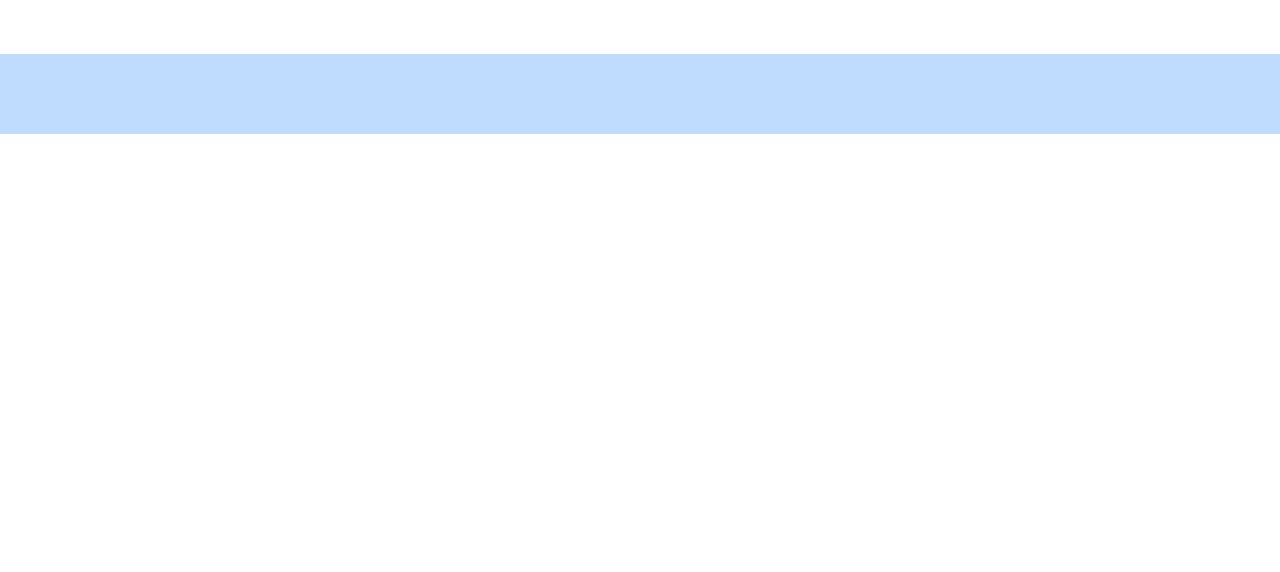
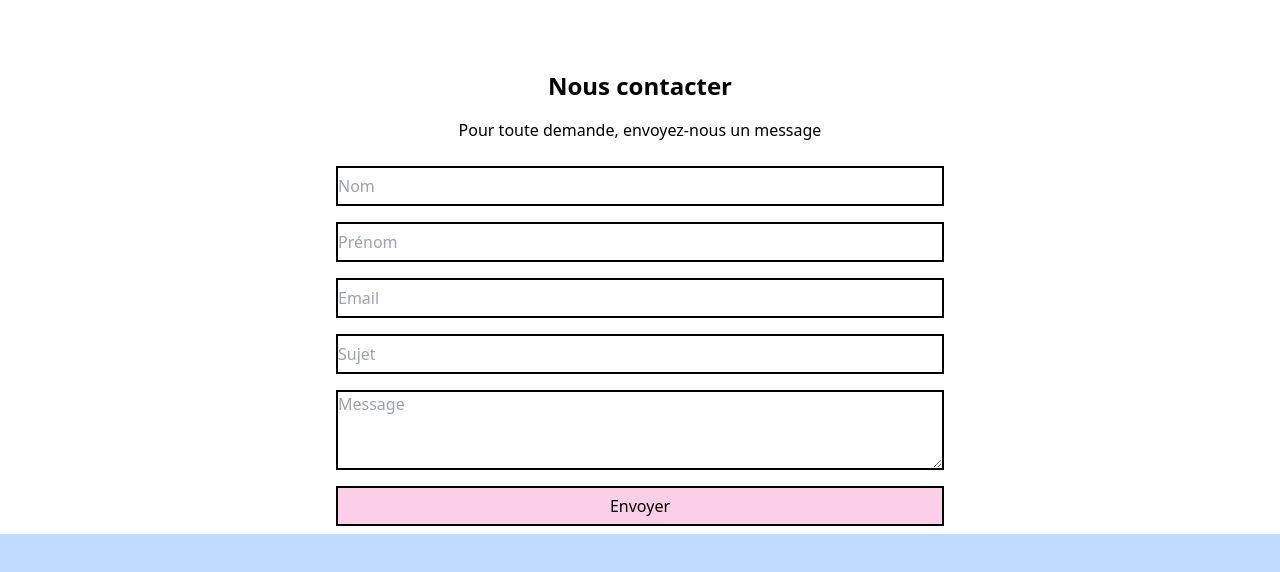
Before and after one commit to quentinhnrt/agence-fdm, a React (Vite) app: page / in a window 1280 px wide. Shown: the part 1742-2314 px from the top of the page. Before the commit the page ends 1876 px from the top, so only its background shows below. Built offline with nearby package versions, Linux system fonts and the light colour scheme.

Commit message:
add section contact w form

```diff
--- a/src/App.jsx
+++ b/src/App.jsx
@@ -2,6 +2,7 @@ import Header from "./Header/Header.jsx";
 import Footer from "./Footer/Footer.jsx";
 import Services from "./Services/Services.jsx";
 import About from "./About/About.jsx";
+import Contact from "./Contact/Contact.jsx";
 import Landing from "./Landing/Landing.jsx";
 
 function App() {
@@ -14,6 +15,7 @@ function App() {
               <Landing />
                 <Services />
                 <About />
+                <Contact />
               </div>
           </div>
           <Footer />
--- /dev/null
+++ b/src/Contact/Contact.jsx
@@ -0,0 +1,16 @@
+export default function Contact() {
+    return (
+        <div href="#Contact">
+            <p className={"flex justify-center text-2xl font-bold my-4"}>Nous contacter</p>
+            <p className={"flex text-center justify-center my-4"}>Pour toute demande, envoyez-nous un message</p>
+            <form className={"flex flex-col items-center justify-center"}>
+                <input className={"border-2 border-black  w-1/2 h-10 my-2"} type="text" placeholder="Nom" />
+                <input className={"border-2 border-black  w-1/2 h-10 my-2"} type="text" placeholder="Prénom" />
+                <input className={"border-2 border-black  w-1/2 h-10 my-2"} type="text" placeholder="Email" />
+                <input className={"border-2 border-black  w-1/2 h-10 my-2"} type="text" placeholder="Sujet" />
+                <textarea className={"border-2 border-black  w-1/2 h-20 my-2"} type="text" placeholder="Message" />
+                <button className={"bg-pink-200 hover:bg-green-200 border-2 border-black  w-1/2 h-10 my-2"} type="submit">Envoyer</button>
+            </form>
+        </div>
+    )
+}
```
